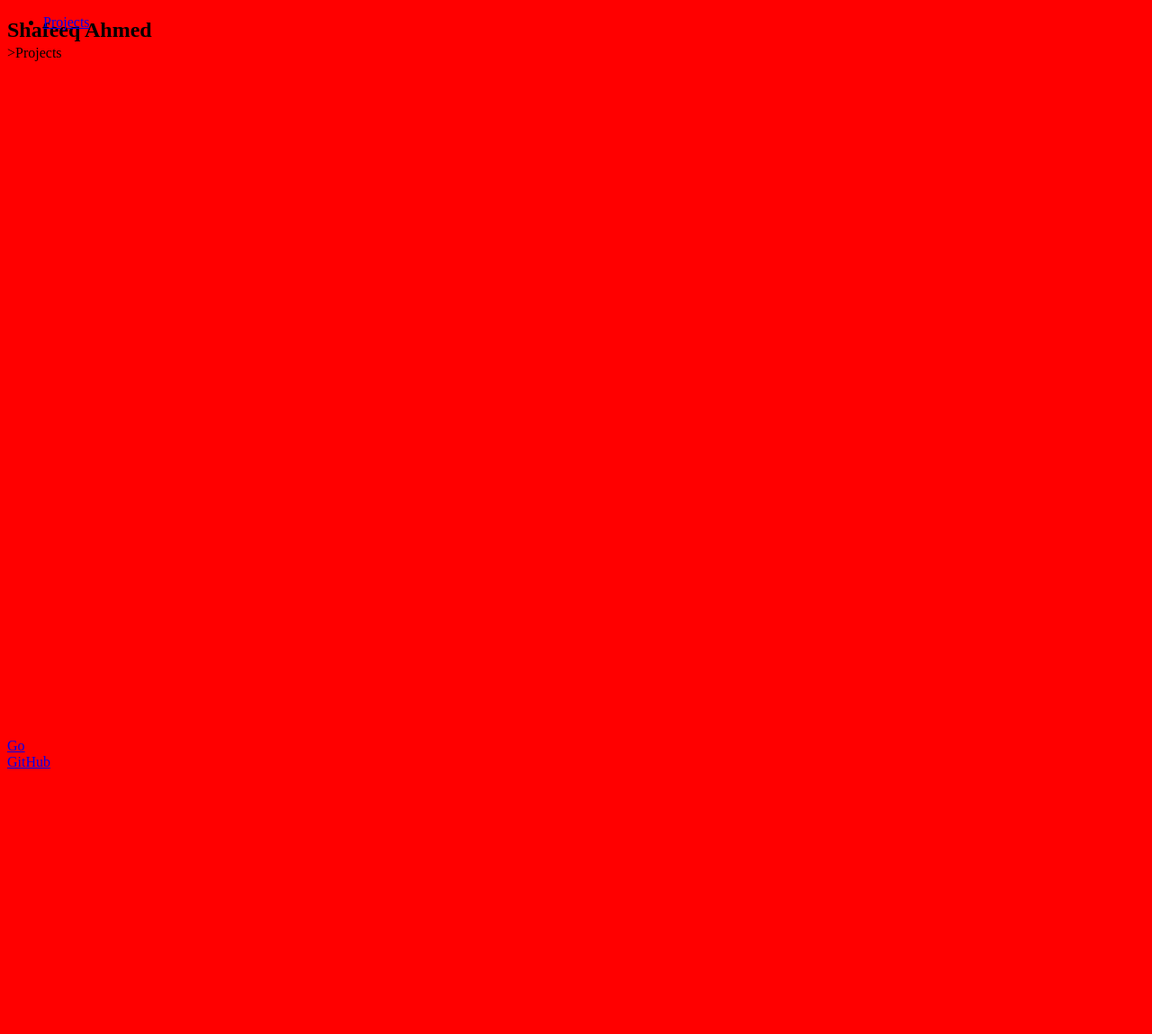
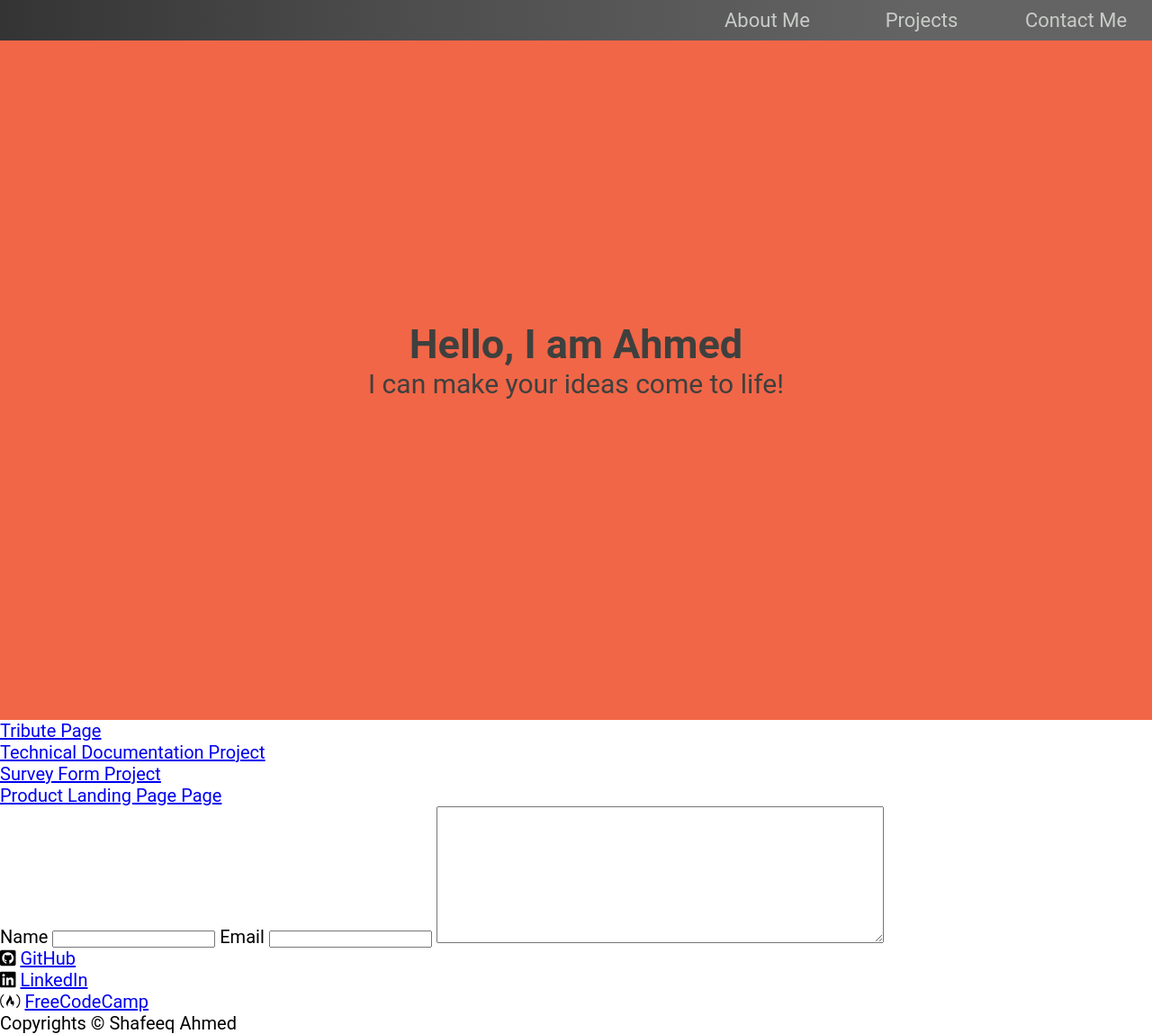
Before and after one commit to sahmed41/FCCPortfolioProject, a plain HTML site: page index.html in a window 1280 px wide. Shown: the whole page at 90% size. Before the commit the page ends 864 px from the top, so only its background shows below. Drawn offline with Linux system fonts and the light colour scheme.

Commit message:
Welcome section completed
Designing is completed up to welcome section and all content are added

```diff
--- a/index.html
+++ b/index.html
@@ -5,28 +5,71 @@
     <meta name="viewport" content="width=device-width, initial-scale=1.0"/>
     <meta name="description" content="Shafeeq Ahmed's Portfolio Page"/>
     <meta name="keywords" content="programmer, web developer, python programmer, php programmer, ahmed, shafeeq ahmed"/>
+    <link rel="stylesheet" href="https://cdnjs.cloudflare.com/ajax/libs/font-awesome/6.2.0/css/all.min.css">
     <link rel="stylesheet" href="styles.css">
     <title>Shafeeq Ahmed</title>
   </head>
   <body>
-    <header>
-      <nav id="navbar">
-        <ul>
-          <li><a href="#projects">Projects</a></li>
-        </ul>
-    >Projects</a>  </nav>
+    <header id="header">
+        <nav id="navbar">
+            <ul>
+                <li><a href="#about">About Me</a></li>
+                <li><a href="#projects">Projects</a></li>
+                <li><a href="#contact">Contact Me</a></li>
+            </ul>
+        </nav>
     </header>
     <section id="welcome-section">
-      <h1>Shafeeq Ahmed</h1>
+      <h1>Hello, I am Ahmed</h1>
+      <p>I can make your ideas come to life!</p>
     </section>
     <section id="projects">
       <div class="project-tile">
-        <a href="https://github.com/sahmed41/FCCProductLandingPage.git" link="_blank">Go</a>
+        <!-- <img src="https://github.com/sahmed41/FCCPortfolioProject/blob/master/_img/Tribut%20Page%20Project.png?raw=true" alt="screenshot of the tribute page project"/> -->
+        <a href="https://github.com/sahmed41/FCCProductLandingPage.git" link="_blank">Tribute Page</a>
+      </div>
+      <div class="project-tile">
+        <!-- <img src="https://github.com/sahmed41/FCCPortfolioProject/blob/master/_img/Technical%20Documentation%20Project.png?raw=true" alt="screenshot of the technical documentation project"/> -->
+        <a href="https://github.com/sahmed41/FCCProductLandingPage.git" link="_blank">Technical Documentation Project</a>
+      </div>
+      <div class="project-tile">
+        <!-- <img src="https://github.com/sahmed41/FCCPortfolioProject/blob/master/_img/Survey%20Form%20Project.png?raw=true" alt="screenshot of the survey form project"/> -->
+        <a href="https://github.com/sahmed41/FCCProductLandingPage.git" link="_blank">Survey Form Project</a>
+      </div>
+      <div class="project-tile">
+        <!-- <img src="https://github.com/sahmed41/FCCPortfolioProject/blob/master/_img/Product%20Landing%20Page%20Project.png?raw=true" alt="screenshot of the product landing page project"/> -->
+        <a href="https://github.com/sahmed41/FCCProductLandingPage.git" link="_blank">Product Landing Page Page</a>
       </div>
     </section>
-    <section id="contact-info">
-      <a href="https://github.com/sahmed41" id="profile-link" target="_blank">GitHub</a>
+    <section id="contact">
+      <div id="contact-form">
+        <form action="">
+          <label for="name">Name</label>
+          <input type="text" name="name" id="name">
+          <label for="email">Email</label>
+          <input type="email" name="email" id="email">
+          <label for="message"></label>
+          <textarea name="message" id="message" cols="60" rows="10"></textarea>
+        </form>
+
+      </div>
+      <div id="contact-info">
+        <p><i class="fa-brands fa-square-github"></i>
+          <a href="https://github.com/sahmed41" id="profile-link" target="_blank">GitHub</a>
+        </p>
+        <p><i class="fa-brands fa-linkedin"></i></i>
+          <a href="https://www.linkedin.com/in/shafeeq-ahmed-mohammed-waseen-719b61211?lipi=urn%3Ali%3Apage%3Ad_flagship3_profile_view_base_contact_details%3B2sJ6" id="profile-link" target="_blank">LinkedIn</a>
+        </p>
+        <p><i class="fa-brands fa-free-code-camp"></i></i></i>
+          <a href="https://github.com/sahmed41" id="profile-link" target="_blank">FreeCodeCamp</a>
+        </p>
+
+      </div>
     </section>
+
+    <footer>
+      Copyrights &#169; Shafeeq Ahmed
+    </footer>
 
   </body>
 </html>
--- a/styles.css
+++ b/styles.css
@@ -1,12 +1,93 @@
+@import url('https://fonts.googleapis.com/css2?family=Kalam:wght@700&family=Roboto+Condensed:wght@400;700&display=swap');
+/* @import url('https://fonts.googleapis.com/css2?family=Alkalami&family=Roboto+Condensed:wght@400;700&display=swap'); */
+/* font-family: 'Kalam', cursive;
+font-family: 'Oswald', sans-serif; */
+
+:root {
+  font-size: 10px;
+  --bg-light: #f16647;
+  --bg-dark: linear-gradient(
+    90deg,
+    #343434 0,
+    #4e4d4d 35%,
+    #656464 80%
+  );
+  --color-primary: #3e403e;
+  --color-secondary: #c8ccc9;
+}
+
+* {
+  box-sizing: border-box;
+  margin: 0;
+  padding: 0;
+}
+
+body {
+  font-family: 'Roboto', sans-serif;
+  font-size: 2rem;
+}
+
+#navbar {
+  width: 100%;
+  /* background: var(--bg-light);   */
+  background: var(--bg-dark);
+  position: fixed;
+  top: 0;
+}
+
+#navbar ul {
+  width: 100%;
+  display: flex;
+  justify-content: space-between;
+  list-style: none;
+}
+
+#navbar ul li {
+  width: 33%;
+}
+
+#navbar ul li a {
+  display: block;
+  width: 100%;
+  padding: 10px;
+  text-decoration: none;
+  text-align: center;
+  color: var(--color-secondary);
+  font-size: 2.2rem;
+}
+
+#navbar ul li a:hover {
+  background-color: var(--color-secondary);
+  color: var(--color-primary);
+}
+
 #welcome-section {
-    height: 100vh;
+  display: flex;
+  flex-direction: column;
+  align-items: center;
+  justify-content: center;
+  min-height: 100vh;
+  background: var(--bg-light);
+  color: var(--color-primary);
+}
+
+
+
+@media (min-width: 960px) {
+  #navbar {
+    display: flex;
+    justify-content: flex-end;
   }
 
-  #navbar {
-    position: fixed;
-    top: 0;
+  #navbar ul {
+    width: 40%;
   }
 
-  @media (min-width: 960px) {
-    body {background-color:red;}
+  #welcome-section h1{
+    font-size: 4.5rem;
   }
+
+  #welcome-section p {
+    font-size: 3rem;
+  }
+}
```
